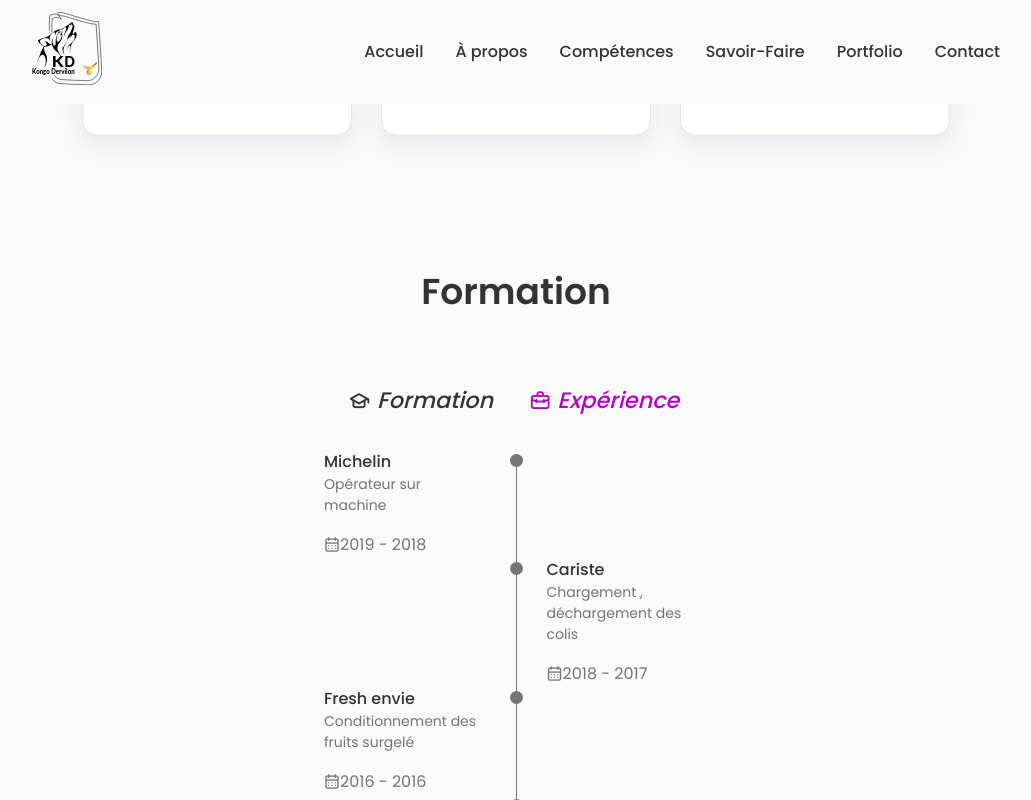
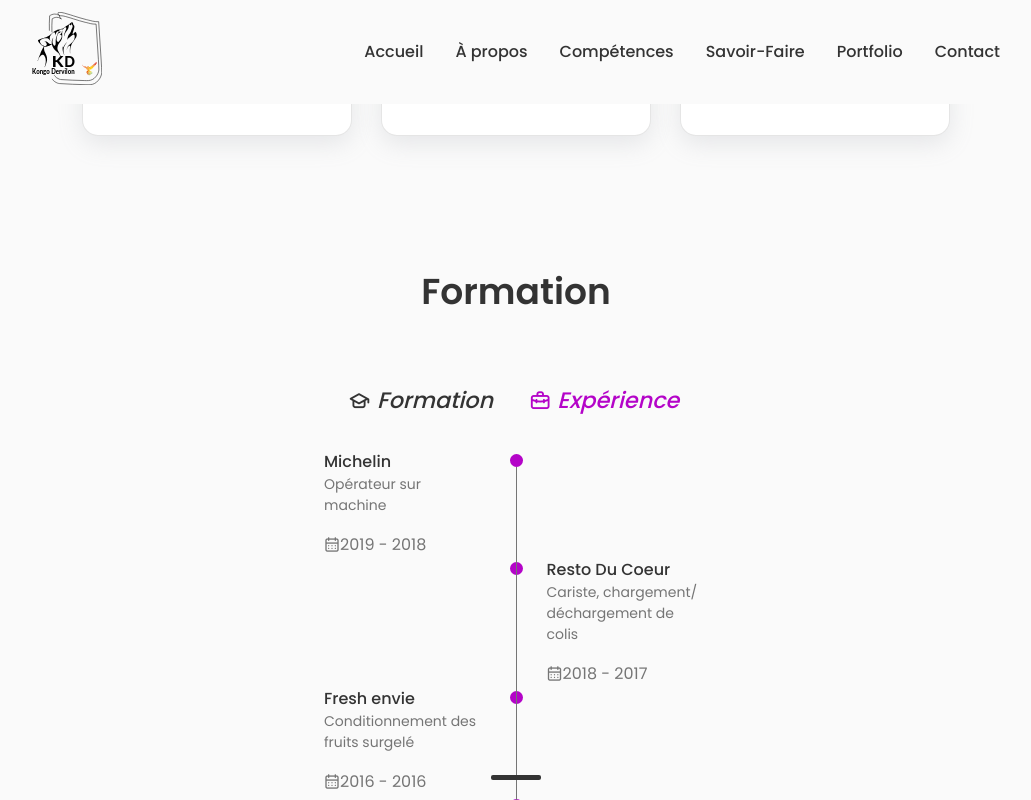
Before and after one commit to KD-Kongo-Dervilon/Portfolio-Product-Owner, a React (Create React App) app in the folder portfolio-product-owner/: page / in a window 1280 px wide. Both pictures are taken after a click on the element "Expérience". Shown: the part 2337-3137 px from the top of the page, without its empty margins (124-1155 px from the left). Built offline with nearby package versions, Linux system fonts and the light colour scheme.

Commit message:
global modification
setting up the position scroll, changing color on the buttons, modification in training and experience

```diff
--- a/portfolio-product-owner/package.json
+++ b/portfolio-product-owner/package.json
@@ -15,8 +15,10 @@
     "react-dom": "^18.2.0",
     "react-router-dom": "^6.21.3",
     "react-scripts": "5.0.1",
+    "react-spring": "^9.7.3",
     "react-toastify": "^10.0.3",
     "swiper": "^11.0.5",
+    "typewriter-effect": "^2.21.0",
     "web-vitals": "^2.1.4"
   },
   "scripts": {
--- a/portfolio-product-owner/src/App.css
+++ b/portfolio-product-owner/src/App.css
@@ -26,8 +26,8 @@
     --font-medium: 500;
     --normal-font-size: 16px;
     --small-font-size: 14px;
-    --middle-font-size: 20px; /* Ajout d'une variable pour la taille de police moyenne */
-    --h2-font-size: 24px; /* Ajout d'une variable pour la taille de police h2 */
+    --middle-font-size: 20px;
+    --h2-font-size: 24px;
     --mb-0-25: 0.25rem;
     --mb-1: 1rem;
     --mb-2-5: 2.5rem;
--- a/portfolio-product-owner/src/components/about/About.jsx
+++ b/portfolio-product-owner/src/components/about/About.jsx
@@ -37,7 +37,7 @@
                 <div className="about__tabs">
                     <button className={`about__tab ${activeTab === 'description' && 'active'}`} onClick={() => handleTabClick('description')}>Information</button>
                     <button className={`about__tab ${activeTab === 'info' && 'active'}`} onClick={() => handleTabClick('info')}>Expériences</button>
-                    <button className={`about__tab ${activeTab === 'qualités' && 'active'}`} onClick={() => handleTabClick('qualités')}>Qualités & Défault</button>
+                    <button className={`about__tab ${activeTab === 'qualités' && 'active'}`} onClick={() => handleTabClick('qualités')}>Qualités & Défaut</button>
                 </div>
 
                 <div className="about__data">
--- a/portfolio-product-owner/src/components/about/about.css
+++ b/portfolio-product-owner/src/components/about/about.css
@@ -20,6 +20,7 @@
     border: 1px solid rgba(0, 0, 0, 0.1);
     border-radius: 0.75rem;
     margin-right: 1rem;
+    color: #000;
     transition: background-color 0.3s ease;
 }
 
--- a/portfolio-product-owner/src/components/home/Data.jsx
+++ b/portfolio-product-owner/src/components/home/Data.jsx
@@ -1,8 +1,26 @@
-import React from 'react';
+import React, { useEffect, useState } from 'react';
 import "./home.css";
 import Button from './Button'; // Composant de bouton réutilisable
 
+
 const HomeData = () => {
+    const [scrollPercentage, setScrollPercentage] = useState(0);
+
+    useEffect(() => {
+        const handleScroll = () => {
+            const scrollHeight = document.documentElement.scrollHeight - window.innerHeight;
+            const scrollTop = window.scrollY;
+            const percentage = (scrollTop / scrollHeight) * 100;
+            setScrollPercentage(percentage);
+        };
+
+        window.addEventListener('scroll', handleScroll);
+
+        return () => {
+            window.removeEventListener('scroll', handleScroll);
+        };
+    }, []);
+
     return (
         <div className="home_data">
             <h1 className="home_title">
@@ -18,8 +36,16 @@
             </p>
             {/* Utiliser le composant Button avec des propriétés pour la personnalisation */}
             <Button href="#contact" buttonText="Contact" />
+
+            {/* Indicateur de défilement */}
+            <div className="scroll-indicator-container">
+                <div
+                    className="scroll-indicator"
+                    style={{ width: `${scrollPercentage}%` }}
+                />
+            </div>
         </div>
-    )
+    );
 }
 
 export default HomeData;
--- a/portfolio-product-owner/src/components/home/home.css
+++ b/portfolio-product-owner/src/components/home/home.css
@@ -80,6 +80,10 @@
     width: 300px;
     height: 300px;
     border-radius: 25% 10%;
+}
+
+.button {
+    background-color: var(--link-blue);
 }
 
 /* Button Home */
@@ -227,6 +231,7 @@
     .home_social-icon:hover {
         font-size: 2.8rem;
     }
+
 }
 
 /* Responsive - Small devices */
@@ -236,3 +241,25 @@
         height: 180px;
     }
 }
+
+/* Scroll Indicator  */
+
+.scroll-indicator-container {
+    position: fixed;
+    bottom: 20px;
+    left: 50%;
+    transform: translateX(-50%);
+    width: 50px;
+    height: 5px;
+    background-color: #333;
+    border-radius: 2px;
+    overflow: hidden;
+    z-index: 11;
+}
+
+.scroll-indicator {
+    width: 0;
+    height: 100%;
+    background-color: var(--link-blue);
+    transition: width 0.3s ease;
+}
--- a/portfolio-product-owner/src/components/qualification/Qualification.jsx
+++ b/portfolio-product-owner/src/components/qualification/Qualification.jsx
@@ -135,9 +135,9 @@
                             </div>
 
                             <div>
-                                <h3 className="qualification__title"> Cariste  </h3>
+                                <h3 className="qualification__title"> Resto Du Coeur  </h3>
                                 <span className="qualification__subtitle">
-                                    Chargement , déchargement des colis
+                                    Cariste, chargement/ déchargement de colis
                                 </span>
                                 <div className="qualification__calender">
                                     <i className="uil uil-calendar-alt"></i>
--- a/portfolio-product-owner/src/components/qualification/qualification.css
+++ b/portfolio-product-owner/src/components/qualification/qualification.css
@@ -69,7 +69,7 @@
     display: inline-block;
     width: 13px;
     height: 13px;
-    background-color: var(--text-color);
+    background-color: var(--link-blue);
     border-radius: 50%;
 }
 
--- a/portfolio-product-owner/src/components/services/Services.jsx
+++ b/portfolio-product-owner/src/components/services/Services.jsx
@@ -73,7 +73,7 @@
                             En tant que responsable du produit, je dirige l'équipe vers les objectifs du produit
                             en communiquant clairement et en inspirant. Je gère les relations avec les parties prenantes
                             internes et externes pour aligner les attentes et faciliter le développement du produit.
-                            En outre, je résout les problèmes et facilite le flux de travail pour assurer une progression fluide.
+                            En outre, je résous les problèmes et facilite le flux de travail pour assurer une progression fluide.
                         </p>
                         <ul className="services__modal-services grid">
                             <li className="services__modal-service">
@@ -116,7 +116,7 @@
                         <p className="services__modal-description">
                             En tant que responsable de produit ,
                             je collecte et analyse des données variées pour comprendre le comportement des utilisateurs
-                            et orienter les décisions. j' utilise ces insights pour guider des ajustements et des améliorations itératives,
+                            et orienter les décisions. J'utilise ces insights pour guider des ajustements et des améliorations itératives,
                             assurant ainsi l'évolution du produit en réponse aux besoins changeants des utilisateurs et du marché.
                         </p>
                         <ul className="services__modal-services grid">
```
Also changed, not shown: 1 other file (tests, documents, lock files or other folders).
